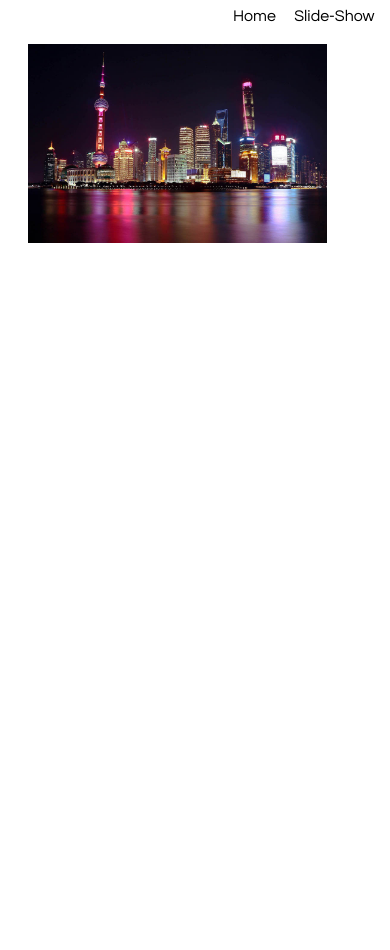
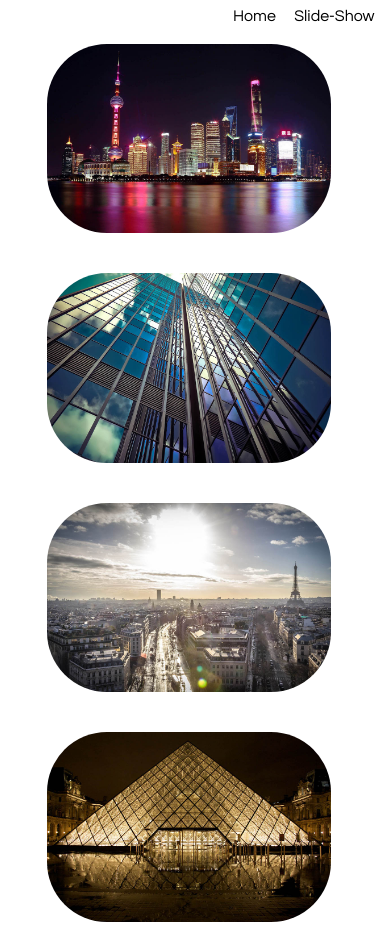
Before and after one commit to lanchii/lana.github.io, a plain HTML site: page bildercollage.html in a window 390 px wide. Before the commit the page ends 844 px from the top, so only its background shows below. Drawn offline with Linux system fonts and the light colour scheme.

Commit message:
responsive

```diff
--- a/bildercollage.html
+++ b/bildercollage.html
@@ -11,15 +11,48 @@
     <a href="index.html">Home</a>
     <a href="unterseite1.html">Slide-Show</a>
 </nav>
-<img src="./img2/1.jpg"
-     srcset="./img2/1.jpg 600w,
-             ./img2/1.jpg 1920w"
+<div id="container">
+    <img class="bildergalerie_img" src="./img2/1.jpg"
+         srcset="./img2/1.jpg 600w,
+             ./img2/1.jpg 1400w"
 
-     sizes = "(min-width:1000px) 1000px,
+         sizes="(min-width:1000px) 500px,
+                 50vw"
+
+
+         alt="HTML img srcset – Bilder je nach Breite des Viewports laden">
+
+
+    <img class="bildergalerie_img" src="./img2/2.jpg"
+         srcset="./img2/2.jpg 600w,
+             ./img2/2.jpg 1400w"
+
+         sizes="(min-width:1000px) 500px,
+                 50vw"
+
+
+         alt="HTML img srcset – Bilder je nach Breite des Viewports laden">
+
+    <img class="bildergalerie_img" src="./img2/3.jpg"
+         srcset="./img2/3.jpg 600w,
+             ./img2/3.jpg 1920w"
+
+         sizes="(min-width:1000px) 1000px,
                  100vw"
 
-     width="900" height="600"
-     alt="HTML img srcset – Bilder je nach Breite des Viewports laden">
+         width="900" height="600"
+         alt="HTML img srcset – Bilder je nach Breite des Viewports laden">
 
+    <img class="bildergalerie_img" src="./img2/4.jpg"
+         srcset="./img2/4.jpg 600w,
+             ./img2/4.jpg 1920w"
+
+         sizes="(min-width:1000px) 1000px,
+                 100vw"
+
+         width="900" height="600"
+         alt="HTML img srcset – Bilder je nach Breite des Viewports laden">
+
+</div>
 </body>
 </html>
--- a/style.css
+++ b/style.css
@@ -105,3 +105,24 @@ iframe{
 h2{
     text-align: center;
 }
+
+.bildergalerie_img{
+    border-radius: 5em;
+    width: 600px;
+}
+#container{
+    display: flex;
+    flex-wrap: wrap;
+    margin-left: 5%;
+}
+@media screen and (max-width: 1400px) {
+    .bildergalerie_img{
+        width: 45%;
+    }
+}
+
+@media screen and (max-width: 900px) {
+    .bildergalerie_img{
+        width: 80%;
+    }
+}
```
